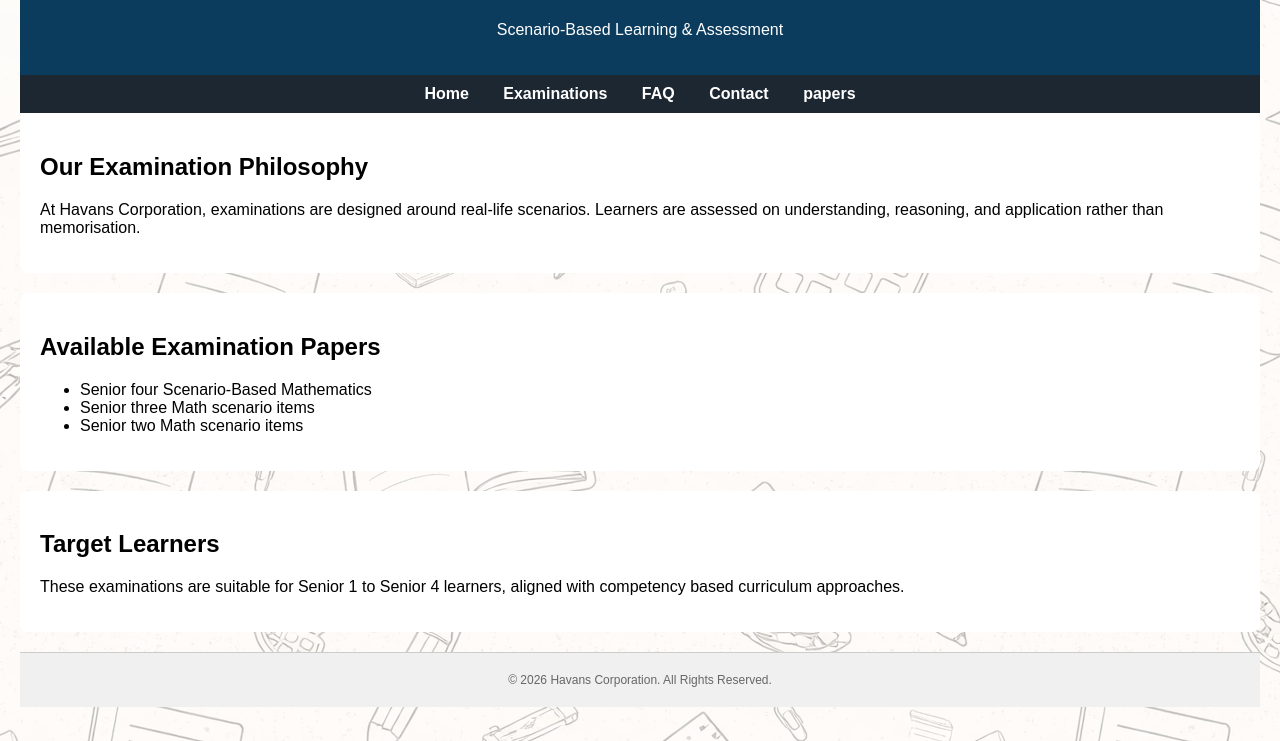
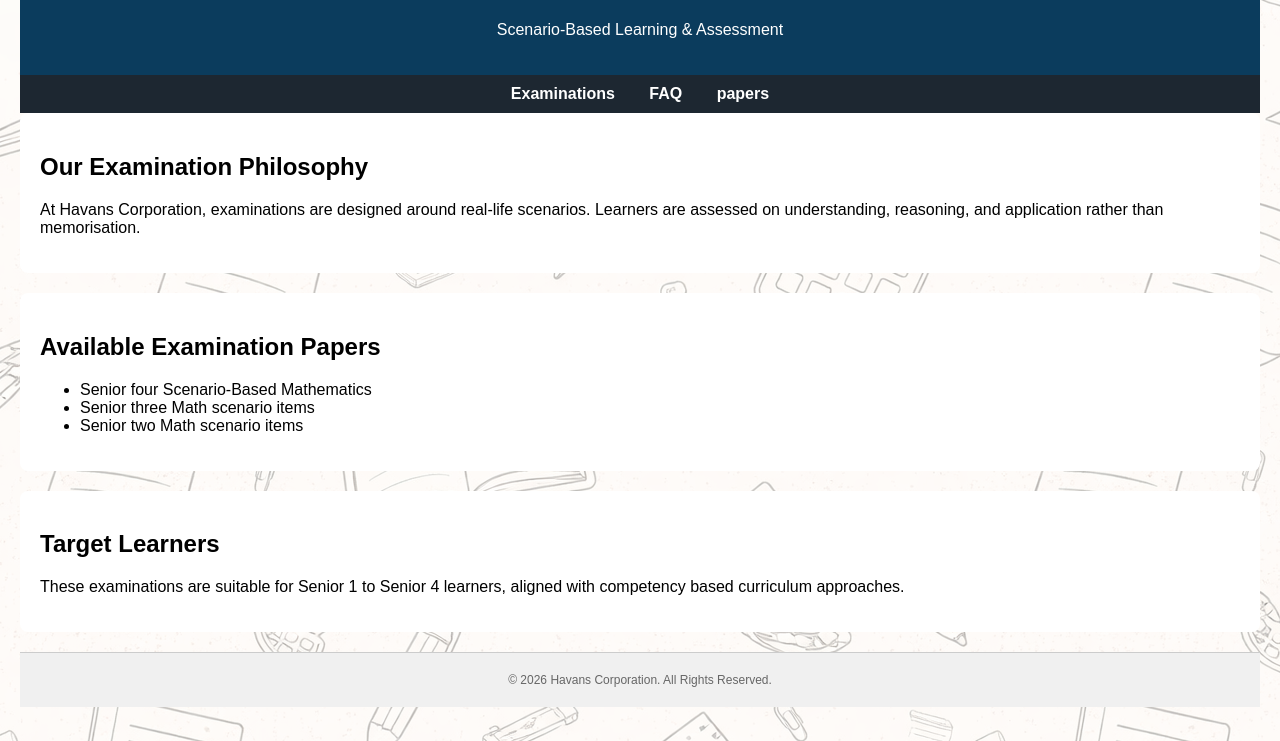
Before and after one commit to havanscorporation-ctrl/havans-corp, a website: page examinations.html in a window 1280 px wide. Shown: the part 99-840 px from the top of the page. Drawn offline with Linux system fonts and the light colour scheme.

Commit message:
Refactor examinations.html for clarity and structure
Removed unnecessary links and cleaned up the HTML structure.

```diff
--- a/examinations.html
+++ b/examinations.html
@@ -15,10 +15,8 @@
     </header>
 
     <nav>
-        <a href="index.html">Home</a>
         <a href="examinations.html">Examinations</a>
         <a href="faq.html">FAQ</a>
-        <a href="contact.html">Contact</a>
         <a href="papers.html">papers</a>
     </nav>
 
```
